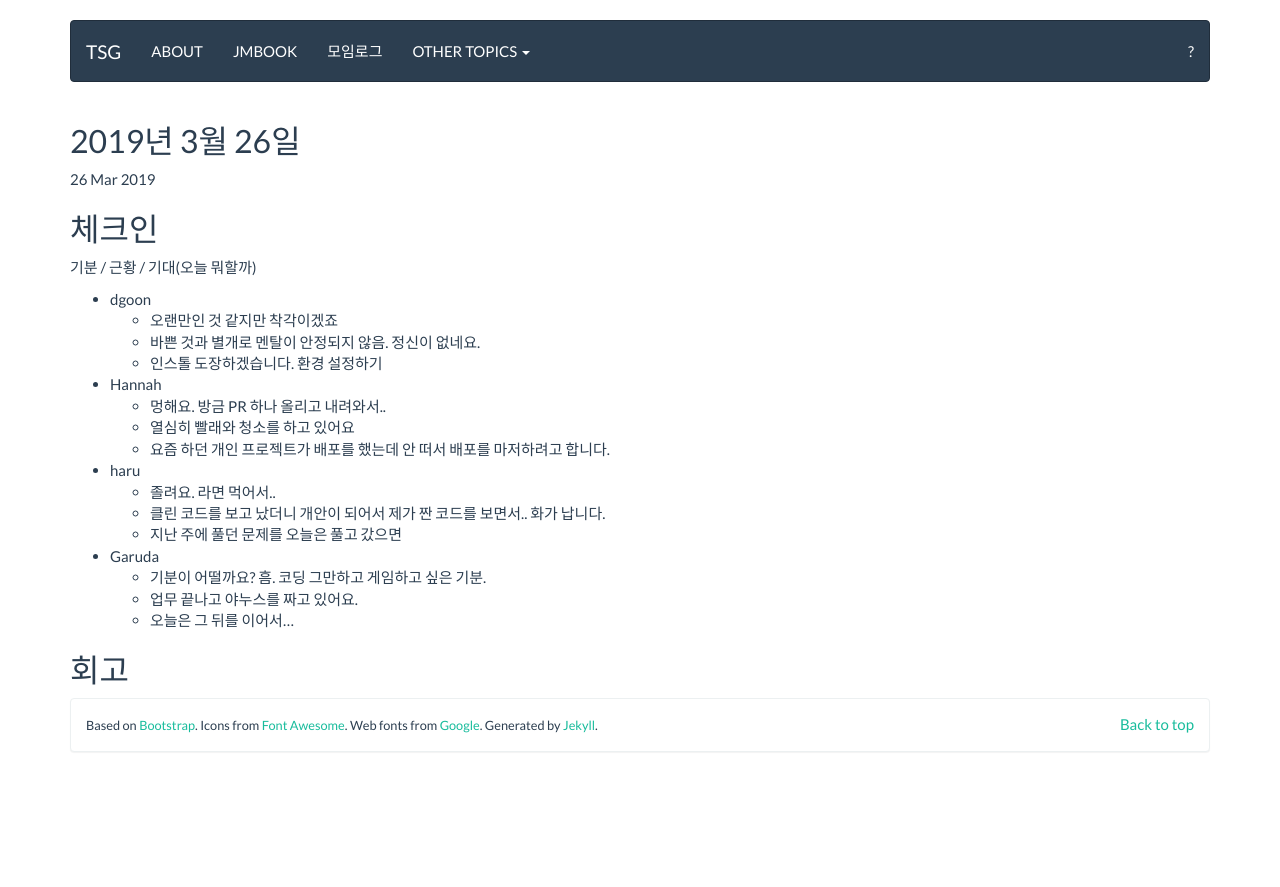
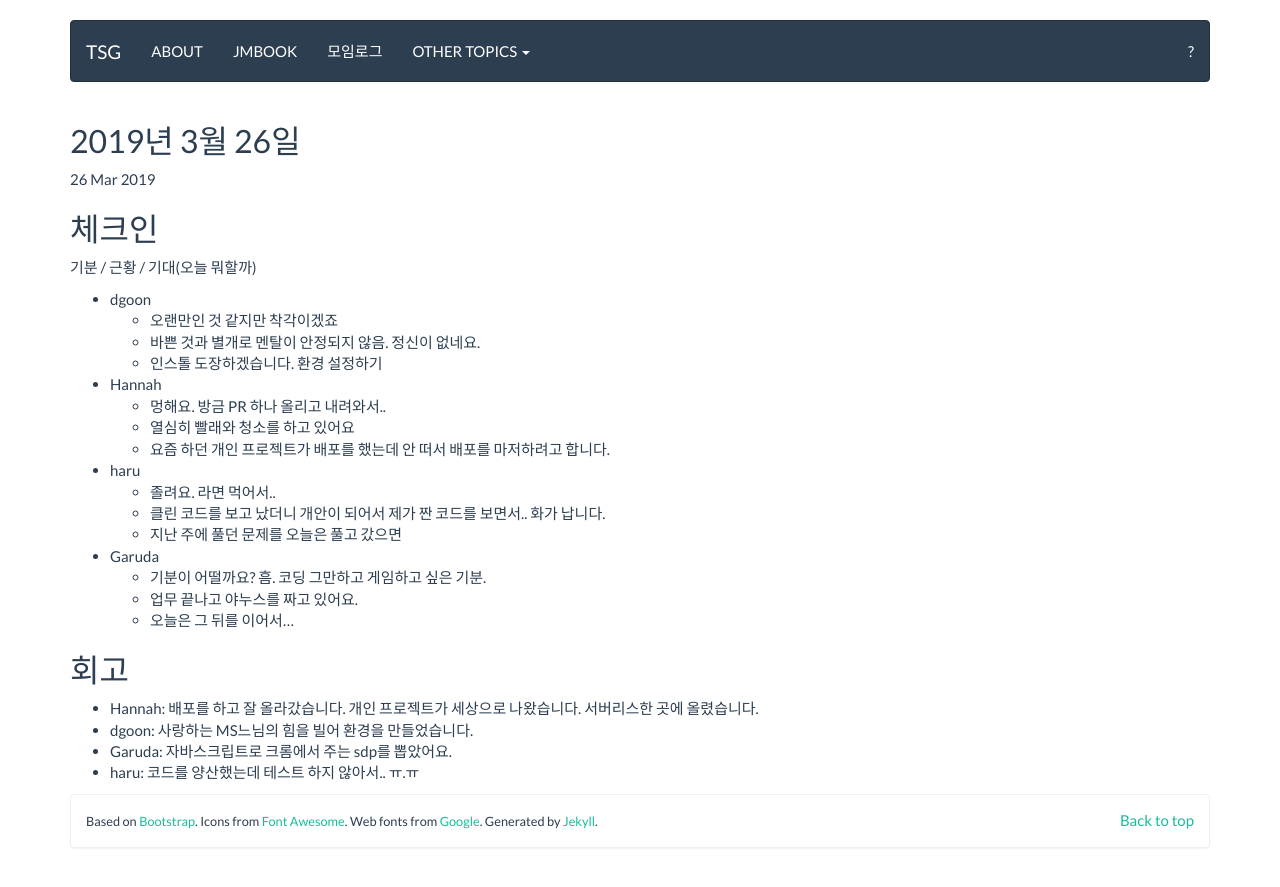
Before and after one commit to tuestudy/tuestudy.github.io, a Jekyll site: the page built from _posts/2019-03-26-meeting.markdown, in a window 1280 px wide. Shown: the top 887 px of the page. Built offline with Jekyll 4.4.1, drawn with Linux system fonts in a browser that asks for light colours.

Commit message:
2019년 3월 26일 회고

```diff
--- a/_posts/2019-03-26-meeting.markdown
+++ b/_posts/2019-03-26-meeting.markdown
@@ -28,3 +28,8 @@
   * 오늘은 그 뒤를 이어서...
 
 ## 회고
+
+* Hannah: 배포를 하고 잘 올라갔습니다. 개인 프로젝트가 세상으로 나왔습니다. 서버리스한 곳에 올렸습니다.
+* dgoon: 사랑하는 MS느님의 힘을 빌어 환경을 만들었습니다.
+* Garuda: 자바스크립트로 크롬에서 주는 sdp를 뽑았어요.
+* haru: 코드를 양산했는데 테스트 하지 않아서.. ㅠ.ㅠ
```
